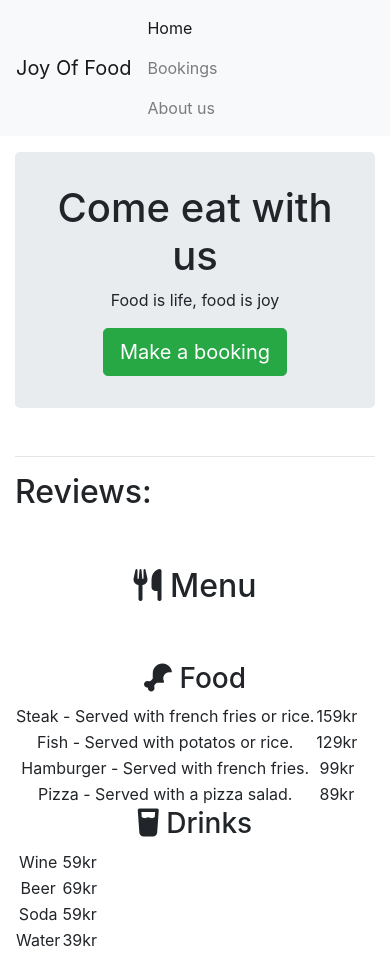
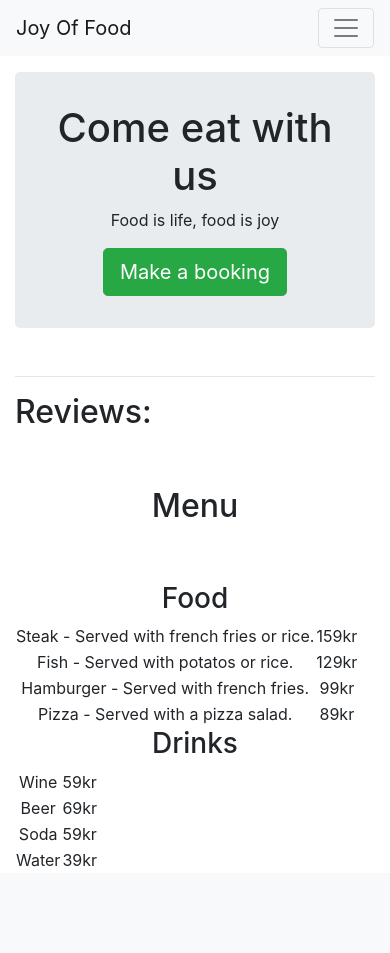
Before and after one commit to Maadajibao/Project-4-Joy-Of-Food, a Django app: page / in a window 390 px wide. After the commit the page ends 867 px from the top, so only its background shows below. Run offline with Django 4.2, Linux system fonts and the light colour scheme; data that the repository does not hold is empty; some libraries are stand-ins or nearby versions.

Commit message:
Add dropdown menu to navbar

```diff
--- a/templates/base.html
+++ b/templates/base.html
@@ -11,7 +11,6 @@
 
     <!-- Bootstrap Css -->
     <link rel="stylesheet" href="https://cdn.jsdelivr.net/npm/bootstrap@4.6.2/dist/css/bootstrap.min.css" integrity="sha384-xOolHFLEh07PJGoPkLv1IbcEPTNtaed2xpHsD9ESMhqIYd0nLMwNLD69Npy4HI+N" crossorigin="anonymous">
-    <script src="https://cdn.jsdelivr.net/npm/bootstrap@4.6.2/dist/js/bootstrap.bundle.min.js" integrity="sha384-Fy6S3B9q64WdZWQUiU+q4/2Lc9npb8tCaSX9FK7E8HnRr0Jz8D6OP9dO5Vg3Q9ct" crossorigin="anonymous"></script>
 
     <!-- Custom CSS -->
     <link rel="stylesheet" href="{% static 'css/style.css' %}">
@@ -26,14 +25,18 @@
         <!--Navigation-->
         <nav class="navbar navbar-light bg-light navbar-expand-sm">
             <a href="{% url 'home' %}" class="navbar-brand">Joy Of Food</a>
-            <ul class="navbar-nav mr-auto">
-                <li class="nav-item mr-2 {% if request.path == home_url %}active{% endif %}"><a href="/" class="nav-link">Home</a></li>
-                <li class="nav-item mr-2"><a href="/bookings" class="nav-link">Bookings</a></li>
-                <li class="nav-item mr-2"><a href="/about" class="nav-link">About us</a></li>
-            </ul>
+            <button class="navbar-toggler ml-auto" type="button" data-toggle="collapse" data-target="#navbarNavDropdown" aria-controls="navbarNavDropdown" aria-expanded="false" aria-label="Toggle navigation">
+                <span class="navbar-toggler-icon"></span></button>
+            <div class="collapse navbar-collapse" id="navbarNavDropdown">
+                <ul class="navbar-nav mr-auto">
+                    <li class="nav-item mr-2 {% if request.path == home_url %}active{% endif %}"><a href="/" class="nav-link">Home</a></li>
+                    <li class="nav-item mr-2"><a href="/bookings" class="nav-link">Bookings</a></li>
+                    <li class="nav-item mr-2"><a href="/about" class="nav-link">About us</a></li>
+                </ul>
+            </div>
             <div class="d-none d-md-block">
                 <p class="navbar-text my-auto mr-2">Make a reservation</p>
-                <button class="btn btn-success btn-lg">Book!</button>
+                <button class="btn btn-success btn-lg">Book</button>
             </div>
 
 
@@ -58,5 +61,11 @@
 
     <!-- Fontawesome -->
     <script src="https://kit.fontawesome.com/90083b88cf.js" crossorigin="anonymous"></script>
+
+    <!--Bootstrap Script-->
+    <script src="https://cdn.jsdelivr.net/npm/jquery@3.5.1/dist/jquery.slim.min.js" integrity="sha384-DfXdz2htPH0lsSSs5nCTpuj/zy4C+OGpamoFVy38MVBnE+IbbVYUew+OrCXaRkfj" crossorigin="anonymous"></script>
+    <script src="https://cdn.jsdelivr.net/npm/popper.js@1.16.1/dist/umd/popper.min.js" integrity="sha384-9/reFTGAW83EW2RDu2S0VKaIzap3H66lZH81PoYlFhbGU+6BZp6G7niu735Sk7lN" crossorigin="anonymous"></script>
+    <script src="https://cdn.jsdelivr.net/npm/bootstrap@4.6.2/dist/js/bootstrap.min.js" integrity="sha384-+sLIOodYLS7CIrQpBjl+C7nPvqq+FbNUBDunl/OZv93DB7Ln/533i8e/mZXLi/P+" crossorigin="anonymous"></script>
+
 </body>
 </html>
--- a/templates/index.html
+++ b/templates/index.html
@@ -35,13 +35,13 @@
     <section class="menu text-center">
         <div class="row">
             <div class="col-12 my-5">
-                <h2><i class="fa-solid fa-utensils"></i> Menu</h2>
+                <h2><i class="fa-solid fa-utensils d-none d-sm-inline"></i> Menu</h2>
             </div>
         </div>
         <div class="row">
             <div class="col-12 col-md-6 col-lg-4">
                 <div class="food">
-                <h3><i class="fa-solid fa-drumstick-bite"></i> Food</h3>
+                <h3><i class="fa-solid fa-drumstick-bite d-none d-sm-inline"></i> Food</h3>
                 <!-- Food table-->
                 <table class="food-table">
                     <tr>
@@ -75,7 +75,7 @@
 
             <div class="col-12 col-md-6 col-lg-4">
                 <div class="drinks">
-                    <h3><i class="fa-solid fa-glass-water"></i> Drinks</h3>
+                    <h3><i class="fa-solid fa-glass-water d-none d-sm-inline"></i> Drinks</h3>
                     <table class="drinks-table">
                         <tr>
                             <td class="td-tittle">
```
